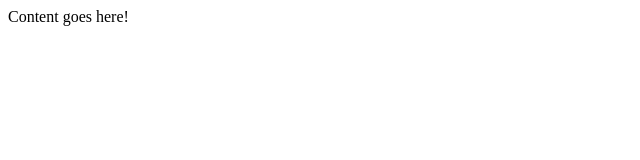
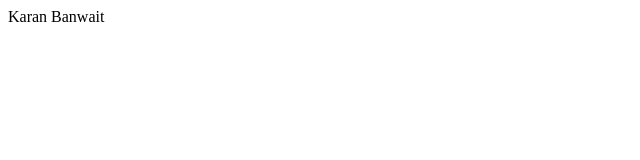
Before and after one commit to BanwaitKaran/C0747562_CSD2214_SECTION5_WEEK5, a plain HTML site: page C0747562/index.html in a window 1280 px wide. Shown: the full height of the page, 0-640 px from the left. Drawn offline with Linux system fonts and the light colour scheme.

Commit message:
Just  Checking

```diff
--- a/C0747562/index.html
+++ b/C0747562/index.html
@@ -6,7 +6,7 @@
     <link href="css/default.css" rel="stylesheet" />
 </head>
 <body>
-    <div>Content goes here!</div>
+    <div>Karan Banwait</div>
     <script src="js/main.js"></script>
 </body>
 </html>
```
